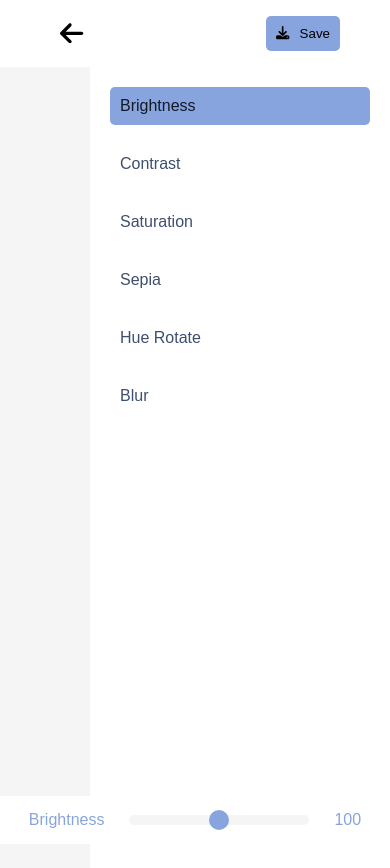
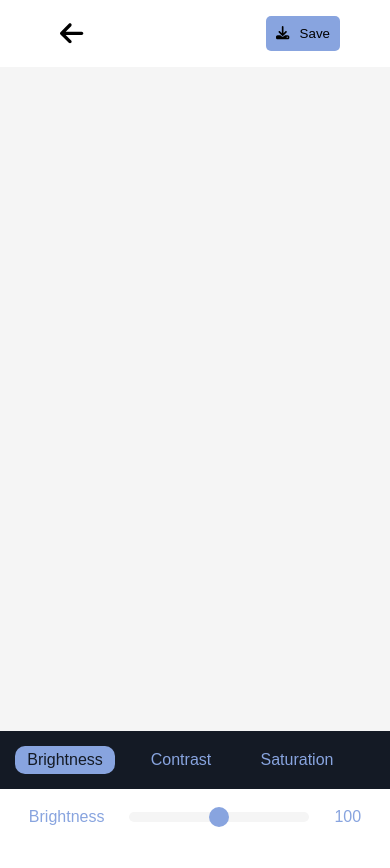
Before and after one commit to abhi-13-07/photo-art, a React (Create React App) app: page /edit in a window 390 px wide. Shown: the top 868 px of the page. After the commit the page ends 844 px from the top, so only its background shows below. Built offline with nearby package versions, Linux system fonts and the light colour scheme.

Commit message:
add more filters and make mobile responsive

```diff
--- a/src/App.css
+++ b/src/App.css
@@ -13,10 +13,6 @@
   font-family: sans-serif;
   margin: 0;
   padding: 0;
-}
-
-body {
-  overflow: hidden;
 }
 
 /* Home Page Styles */
@@ -107,21 +103,20 @@ body {
 /* Edit Page Styles */
 
 #Edit {
-  overflow-x: hidden;
-  overflow-y: hidden;
+  overflow: hidden;
 }
 
 .edit-img-comtainer {
   display: flex;
   align-items: center;
   justify-content: center;
-  min-height: 100vh;
+  min-height: 90vh;
   width: 100%;
 }
 
 .workspace {
   display: flex;
-  align-items: center;
+  align-items: flex-start;
   justify-content: space-between;
 }
 
@@ -134,7 +129,13 @@ body {
 }
 
 .edit-img {
-  height: 300px;
+  height: 350px;
+}
+
+.edit-footer {
+  position: absolute;
+  bottom: 0;
+  width: 100%;
 }
 
 @media (max-width: 720px) {
--- /dev/null
+++ b/src/Components/CarouselMenu/CarouselMenu.module.css
@@ -0,0 +1,48 @@
+:root {
+  --carousel-bg-light: white;
+  --carousel-bg-dark: #141A25;
+  --carousel-color-light: #3E4E6D;
+  --carousel-color-dark: #88A4DF;
+}
+
+.carousel-menu {
+  width: 100%;
+  padding: 15px;
+  background-color: var(--carousel-bg-dark);
+  color: var(--carousel-color-dark);
+  display: flex;
+  align-items: center;
+  gap: 1rem;
+  overflow-x: scroll;
+}
+
+.carousel-menu::-webkit-scrollbar {
+  height: 5px;
+}
+
+.carousel-menu::-webkit-scrollbar-track {
+  background-color: var(--carousel-bg-dark);
+}
+
+.carousel-menu::-webkit-scrollbar-thumb {
+  background-color: var(--carousel-color-light);
+  border-radius: 5px;
+}
+
+.carousel-menu-item {
+  min-width: 100px;
+  cursor: pointer;
+  text-align: center;
+  user-select: none;
+}
+
+.active-item {
+  width: fit-content;
+  background-color: var(--carousel-color-dark);
+  color: var(--carousel-bg-dark);
+  display: flex;
+  align-items: center;
+  justify-content: center;
+  padding: 5px;
+  border-radius: 10px;
+}
--- /dev/null
+++ b/src/Components/CarouselMenu/CarouselMenu.tsx
@@ -0,0 +1,28 @@
+import { FilterProperty } from "../../Types";
+import styles from "./CarouselMenu.module.css";
+
+interface Props {
+	options: FilterProperty[];
+	selected: number;
+	onChange: (index: number) => void;
+}
+
+const CarouselMenu = ({ options, selected, onChange }: Props) => {
+	return (
+		<div className={styles["carousel-menu"]}>
+			{options.map((option, index) => (
+				<span
+					key={index}
+					className={`${styles["carousel-menu-item"]} ${
+						selected === index && styles["active-item"]
+					}`}
+					onClick={() => onChange(index)}
+				>
+					{option.name}
+				</span>
+			))}
+		</div>
+	);
+};
+
+export default CarouselMenu;
--- a/src/Components/SideBar/SideBar.module.css
+++ b/src/Components/SideBar/SideBar.module.css
@@ -1,3 +1,5 @@
+@import "../../styles/variable.css";
+
 :root {
   --light-background: white;
   --dark-background: #141A25;
@@ -9,7 +11,7 @@
   padding: 10px;
   display: flex;
   flex-direction: column;
-  min-height: 100vh;
+  min-height: calc(95vh - var(--slider-container-height));
   min-width: 300px;
 }
 
@@ -35,3 +37,7 @@
   color: var(--dark-background);
   border-radius: 5px;
 }
+
+.hide {
+  display: none;
+}
--- a/src/Components/SideBar/SideBar.tsx
+++ b/src/Components/SideBar/SideBar.tsx
@@ -5,15 +5,20 @@ import styles from "./SideBar.module.css";
 
 interface Props {
 	options: FilterProperty[];
+	selected: number;
+	hide: boolean;
 	onChange: (index: number) => void;
-	selected: number;
 }
 
-const SideBar = ({ options, onChange, selected }: Props) => {
+const SideBar = ({ options, onChange, selected, hide }: Props) => {
 	const { theme } = useTheme();
 
 	return (
-		<nav className={`${styles.sidebar} ${styles[combineWithTheme(theme, "sidebar")]}`}>
+		<nav
+			className={`${styles.sidebar} ${styles[combineWithTheme(theme, "sidebar")]} ${
+				hide && styles.hide
+			}`}
+		>
 			{options.map((option, index) => (
 				<span
 					key={index}
--- a/src/Components/Slider/Slider.module.css
+++ b/src/Components/Slider/Slider.module.css
@@ -1,3 +1,5 @@
+@import "../../styles/variable.css";
+
 :root {
   --light-slider-background: whitesmoke;
   --dark-slider-background: #3E4E6D;
@@ -7,8 +9,6 @@
 }
 
 .slider-container {
-  position: absolute;
-  bottom: 0;
   width: 100%;
   display: flex;
   align-items: center;
@@ -17,6 +17,7 @@
   background-color: var(--dark-background);
   color: var(--slider-thumb-color);
   padding: 15px;
+  height: var(--slider-container-height);
 }
 
 .slider-container-light {
--- a/src/Components/index.ts
+++ b/src/Components/index.ts
@@ -4,5 +4,6 @@ import Header from "./Header/Header";
 import Modal from "./Modal/Modal";
 import SideBar from "./SideBar/SideBar";
 import Slider from "./Slider/Slider";
+import CarouselMenu from "./CarouselMenu/CarouselMenu";
 
-export { Box, withDragAndDrop, Header, Modal, SideBar, Slider };
+export { Box, withDragAndDrop, Header, Modal, SideBar, Slider, CarouselMenu };
--- /dev/null
+++ b/src/Hooks/useWindowWidth.ts
@@ -0,0 +1,20 @@
+import { useState, useEffect } from "react";
+
+export const useWindowWidth = () => {
+	const [width, setWidth] = useState<number>(window.innerWidth);
+
+	useEffect(() => {
+		const handleResize = (e: Event) => {
+			const window = e.target as Window;
+			setWidth(window.innerWidth);
+		};
+
+		window.addEventListener("resize", handleResize);
+
+		return () => {
+			window.removeEventListener("resize", handleResize);
+		};
+	}, []);
+
+	return width;
+};
--- a/src/Pages/Edit.tsx
+++ b/src/Pages/Edit.tsx
@@ -1,5 +1,5 @@
 import { useState, useCallback, useRef } from "react";
-import { Header, SideBar, Slider } from "../Components";
+import { CarouselMenu, Header, SideBar, Slider } from "../Components";
 import { FontAwesomeIcon } from "@fortawesome/react-fontawesome";
 import { faArrowLeft, faDownload } from "@fortawesome/free-solid-svg-icons";
 import { useImage } from "../Context/ImageProvider";
@@ -8,6 +8,7 @@ import { FilterProperty } from "../Types";
 import { useNavigate } from "react-router-dom";
 import { createCanvas, downloadImage, drawImage } from "../utils";
 import { useTitle } from "../Hooks/useTitle";
+import { useWindowWidth } from "../Hooks/useWindowWidth";
 
 const DEFAULT_PROPERTIES: FilterProperty[] = [
 	{
@@ -69,12 +70,33 @@ const DEFAULT_PROPERTIES: FilterProperty[] = [
 			max: 20
 		},
 		unit: "px"
+	},
+	{
+		name: "Grayscale",
+		property: "grayscale",
+		value: 0,
+		range: {
+			min: 0,
+			max: 100
+		},
+		unit: "%"
+	},
+	{
+		name: "Invert",
+		property: "invert",
+		value: 0,
+		range: {
+			min: 0,
+			max: 100
+		},
+		unit: "%"
 	}
 ];
 
 const Edit = () => {
 	const [options, setOptions] = useState<FilterProperty[]>(DEFAULT_PROPERTIES);
 	const [optionIndex, setOptionIndex] = useState<number>(0);
+	const width = useWindowWidth();
 	const imgRef = useRef<HTMLImageElement>(null);
 	const { state } = useImage();
 	const { theme } = useTheme();
@@ -140,10 +162,18 @@ const Edit = () => {
 					<img src={image} alt={name} className="edit-img" style={getStyles()} ref={imgRef} />
 				</div>
 				<div>
-					<SideBar options={options} onChange={changeOption} selected={optionIndex} />
+					<SideBar
+						options={options}
+						onChange={changeOption}
+						selected={optionIndex}
+						hide={width <= 650}
+					/>
 				</div>
 			</div>
-			<div>
+			<footer className="edit-footer">
+				{width <= 650 && (
+					<CarouselMenu options={options} selected={optionIndex} onChange={changeOption} />
+				)}
 				<Slider
 					min={selectedOption.range.min}
 					max={selectedOption.range.max}
@@ -151,7 +181,7 @@ const Edit = () => {
 					label={selectedOption.name}
 					onChange={changeStyles}
 				/>
-			</div>
+			</footer>
 		</section>
 	);
 };
--- /dev/null
+++ b/src/styles/variable.css
@@ -0,0 +1,3 @@
+:root {
+  --slider-container-height: 55px;
+}
```
